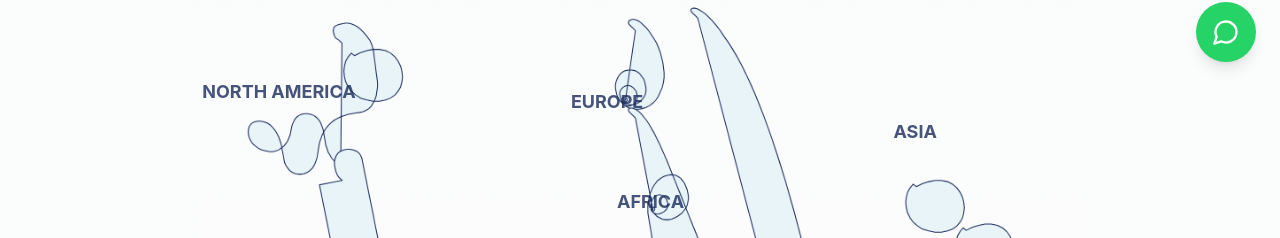
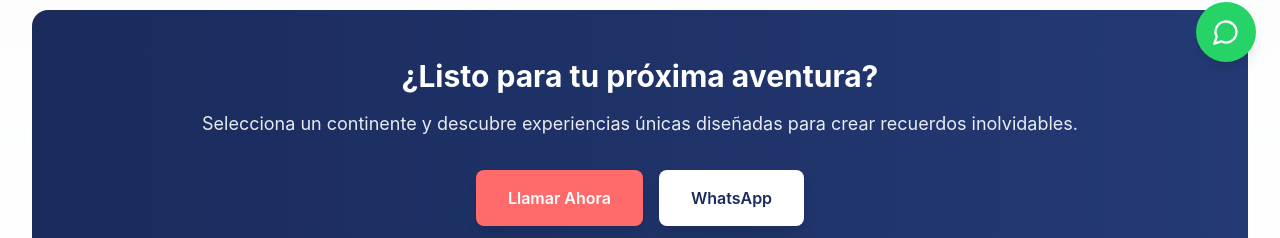
Before and after one commit to edgeautomate-creator/QVI, a React (Vite) app: page /viajes-especiales in a window 1280 px wide. Shown: the part 714-952 px from the top of the page. Built offline with nearby package versions, Linux system fonts and the light colour scheme; no server answers.

Commit message:
Updated ViajesEspeciales.tsx

```diff
--- a/src/pages/ViajesEspeciales.tsx
+++ b/src/pages/ViajesEspeciales.tsx
@@ -39,8 +39,7 @@ export default function ViajesEspeciales() {
           </p>
         </div>
 
-        <WorldMap />
-
+        {/* <WorldMap /> */}
         <div className="mt-24 bg-gradient-to-r from-[#1a2b5c] to-[#243a75] rounded-2xl p-12 text-white text-center">
           <h3 className="text-3xl font-bold mb-4">
             {language === 'es'
```
